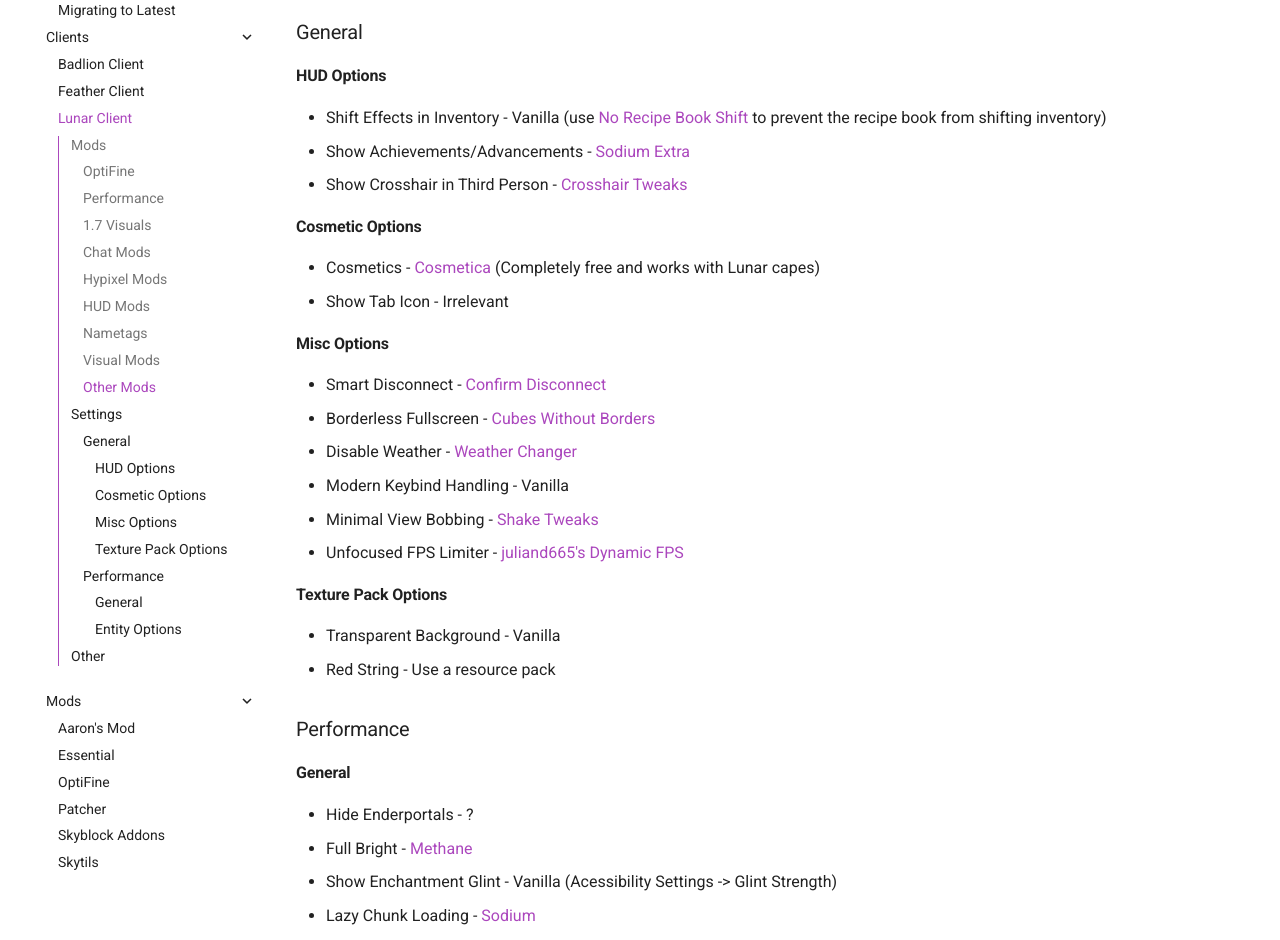
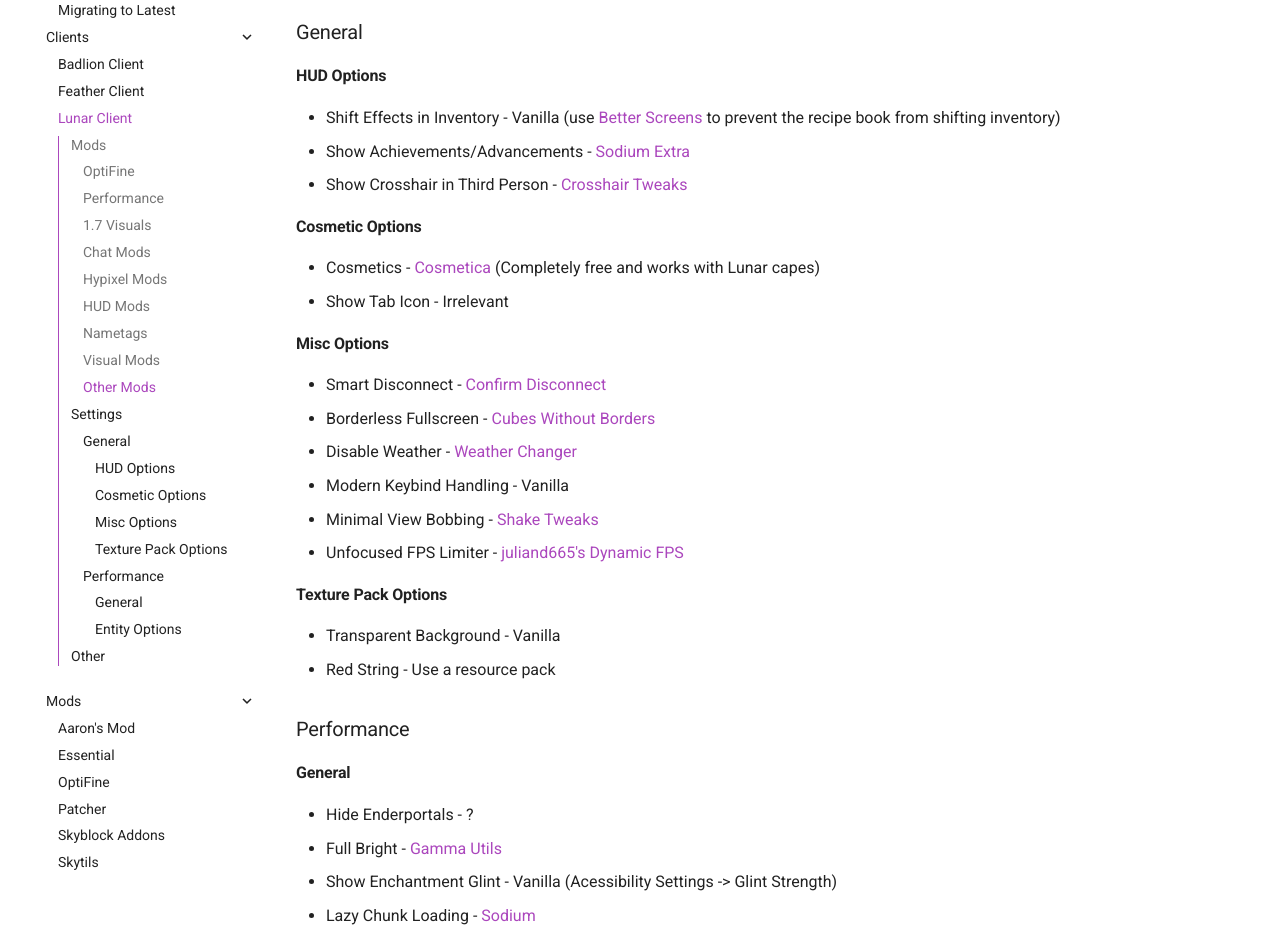
Before and after one commit to MicrocontrollersDev/Alternatives, an MkDocs documentation site: the page built from docs/latest/lunar.md, in a window 1280 px wide and 1400 px high, scrolled down 4132 px. Shown: the part 152-1092 px from the top of the window. Built offline with MkDocs 1.6.1 and Material for MkDocs 9.7.7, drawn with Linux system fonts in a browser that asks for light colours; comment, search, counter and statistics services are not loaded.

Commit message:
replce NRBS with better screens and methane with gamma utils

```diff
--- a/docs/latest/lunar.md
+++ b/docs/latest/lunar.md
@@ -133,7 +133,7 @@
 
 #### HUD Options
 
-* Shift Effects in Inventory - Vanilla (use [No Recipe Book Shift](https://modrinth.com/mod/no-recipe-book-shift) to prevent the recipe book from shifting inventory)
+* Shift Effects in Inventory - Vanilla (use [Better Screens](https://modrinth.com/mod/better-screens) to prevent the recipe book from shifting inventory)
 * Show Achievements/Advancements - [Sodium Extra](https://modrinth.com/mod/sodium-extra)
 * Show Crosshair in Third Person - [Crosshair Tweaks](https://modrinth.com/mod/crosshairtweaks)
 
@@ -161,7 +161,7 @@
 #### General
 
 * Hide Enderportals - ?
-* Full Bright - [Methane](https://modrinth.com/mod/methane)
+* Full Bright - [Gamma Utils](https://modrinth.com/mod/gamma-utils)
 * Show Enchantment Glint - Vanilla (Acessibility Settings -> Glint Strength)
 * Lazy Chunk Loading - [Sodium](https://modrinth.com/mod/sodium)
 * Disable Block Breaking Particles - [Sodium Extra](https://modrinth.com/mod/sodium-extra)
```
Also changed, not shown: docs/latest/badlion.md (+1 -1 lines).
